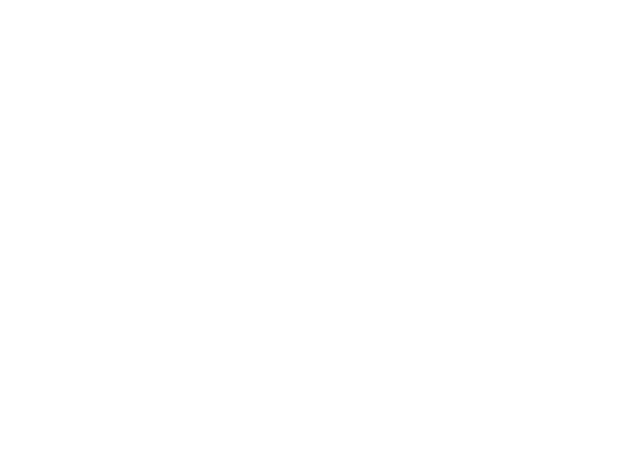
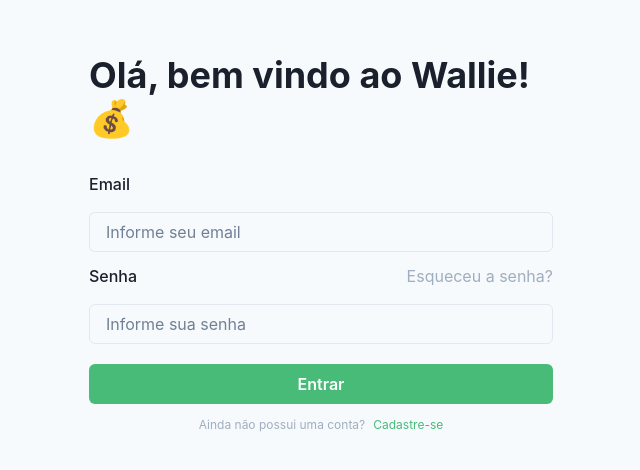
Before and after one commit to wallieapp/wallie-ui, a React (Create React App) app: page /home/login in a window 1280 px wide. Shown: the part 156-626 px from the top of the page, without its empty margins (319-959 px from the left). Built offline with nearby package versions, Linux system fonts and the light colour scheme; no server answers.

Commit message:
feat(structure-and-login): setting correct structure and login's flow

```diff
--- a/package.json
+++ b/package.json
@@ -21,6 +21,7 @@
     "react-router": "5.2.0",
     "react-router-dom": "5.2.0",
     "react-scripts": "5.0.1",
+    "react-toastify": "^9.0.1",
     "styled-components": "^5.3.5",
     "web-vitals": "^2.1.4"
   },
--- a/src/Auth.js
+++ b/src/Auth.js
@@ -2,11 +2,13 @@
 import { Route } from 'react-router-dom';
 
 import LoginContainer from './containers/Login';
+import SignUpContainer from './containers/SignUp';
 
 const Auth = () => (
 	<>
 		<Route exact path="/" component={LoginContainer} />
 		<Route exact path="/login" component={LoginContainer} />
+		<Route exact path="/sign-up" component={SignUpContainer} />
 	</>
 );
 
--- /dev/null
+++ b/src/Root.js
@@ -0,0 +1,33 @@
+import React from 'react';
+
+import 'react-toastify/dist/ReactToastify.css';
+
+import { ToastContainer } from 'react-toastify';
+import { ChakraProvider } from '@chakra-ui/react';
+import { Route, Switch, BrowserRouter as Router } from 'react-router-dom';
+
+import dayjs from 'dayjs';
+import isSameOrAfter from 'dayjs/plugin/isSameOrAfter';
+import customParseFormat from 'dayjs/plugin/customParseFormat';
+import 'dayjs/locale/pt-br';
+
+import Auth from './Auth';
+
+dayjs.locale('pt-br');
+dayjs.extend(isSameOrAfter);
+dayjs.extend(customParseFormat);
+
+const Root = () => (
+	<>
+        <ToastContainer/>
+        <ChakraProvider>
+            <Router basename="/home">
+                <Switch>
+                    <Route exact path="/(login|sign-up|forgot-password|reset-password|activate|register-success)" component={Auth} />
+                </Switch>
+            </Router>
+        </ChakraProvider>
+	</>
+);
+
+export default Root;
--- a/src/components/Login/Login.jsx
+++ b/src/components/Login/Login.jsx
@@ -16,7 +16,6 @@
 } from "@chakra-ui/react";
 
 const Login = ({
-    error,
     loading,
     onLoginClick,
     onSignUpClick,
@@ -32,10 +31,9 @@
             <Stack spacing={8} mx={"auto"} maxW={"lg"} py={12} px={6}>
                 <Stack align={"center"}>
                     <Heading fontSize={"4xl"}>
-                        Olá, bem vindo ao Wallie!
+                        Olá, bem vindo ao Wallie! 💰
                     </Heading>
                 </Stack>
-                { error && <Box bg='red.500' borderRadius={'8px'} w='100%' p={4} color='white' textAlign={'center'}> { error } </Box> }
                 <Formik initialValues={{ email: '', password: '' }} onSubmit={onLoginClick}>
 						{({ values, handleChange, handleSubmit }) => (
 							<Box>
@@ -47,7 +45,7 @@
 								<Stack direction={'column'} marginTop={3}>
 									<Stack direction={'row'} justify={'space-between'}>
                                         <FormLabel>Senha</FormLabel>
-                                        <Link onClick={onForgotPasswordClick} color={"gray.400"} _hover={{ color:"blue.400" }}>
+                                        <Link onClick={onForgotPasswordClick} color={"gray.400"} _hover={{ color:"green.400" }}>
                                             Esqueceu a senha?
                                         </Link>
 									</Stack>
@@ -55,7 +53,7 @@
 								</Stack>
 
                                 <Stack spacing={10}>
-                                    <Button bg={"blue.400"} color={"white"} _hover={{ bg: "blue.500" }} onClick={handleSubmit} disabled={!values.email || !values.password} marginTop={5} isLoading={loading}>
+                                    <Button bg={"green.400"} color={"white"} _hover={{ bg: "green.500" }} onClick={handleSubmit} disabled={!values.email || !values.password} marginTop={5} isLoading={loading}>
                                         Entrar
                                     </Button>
                                 </Stack>
@@ -64,7 +62,7 @@
                                     <Text color={"gray.400"}>
                                         Ainda não possui uma conta?
                                     </Text>
-                                    <Link color={"blue.400"} onClick={onSignUpClick}>
+                                    <Link color={"green.400"} onClick={onSignUpClick}>
                                         Cadastre-se
                                     </Link>
                                 </Stack>
@@ -77,7 +75,6 @@
 };
 
 Login.propTypes = {
-	error: PropTypes.string,
 	loading: PropTypes.bool.isRequired,
 	onLoginClick: PropTypes.func.isRequired,
 	onSignUpClick: PropTypes.func.isRequired,
--- /dev/null
+++ b/src/components/SignUp/SignUp.jsx
@@ -0,0 +1,30 @@
+import { React } from "react";
+import { PropTypes } from 'prop-types';
+
+import {
+  Flex,
+  useColorModeValue
+} from "@chakra-ui/react";
+
+const SignUp = ({
+    error,
+    loading
+ }) => {
+    return (
+        <Flex
+            minH={"100vh"}
+            align={"center"}
+            justify={"center"}
+            bg={useColorModeValue("gray.50", "gray.800")}
+        >
+            Olá
+        </Flex>
+    );
+};
+
+SignUp.propTypes = {
+	error: PropTypes.string,
+	loading: PropTypes.bool.isRequired
+};
+
+export default SignUp;
--- /dev/null
+++ b/src/components/SignUp/index.js
@@ -0,0 +1,3 @@
+import SignUp from './SignUp';
+
+export default SignUp;
--- a/src/containers/Login/Login.js
+++ b/src/containers/Login/Login.js
@@ -1,4 +1,5 @@
 import { get } from 'lodash';
+import { toast } from 'react-toastify';
 import { React, useState } from 'react';
 
 import Login from '../../components/Login';
@@ -20,8 +21,6 @@
 		const response = await authenticate({ email, password });
         const responseData = get(response.data, 'data');
 
-        console.log(responseData);
-
 		setLoading(false);
 
 		if (response.data && (response.data.status === 'success' && responseData.token)) {
@@ -35,11 +34,20 @@
             const errorData = get(response.data, 'data');
 
 			setError(mappedErrorCodes[errorData] || 'Algum erro aconteceu, tente novamente mais tarde.');
+
+            toast.error(error, {
+                position: 'bottom-center',
+                autoClose: 5000,
+                hideProgressBar: false,
+                closeOnClick: true,
+                pauseOnHover: true,
+                draggable: true,
+                progress: undefined,
+            });
 		}
 	};
 
     return <Login
-            error={error}
             loading={loading}
             onLoginClick={onLoginClick}
             onSignUpClick={onSignUpClick}
--- /dev/null
+++ b/src/containers/SignUp/SignUp.js
@@ -0,0 +1,15 @@
+import { React, useState } from 'react';
+
+import SignUp from '../../components/SignUp';
+
+const SignUpContainer = props => {
+    const [error, setError] = useState('');
+	const [loading, setLoading] = useState(false);
+
+    return <SignUp
+            error={error}
+            loading={loading}
+        />
+};
+
+export default SignUpContainer;
--- /dev/null
+++ b/src/containers/SignUp/index.js
@@ -0,0 +1,3 @@
+import SignUpContainer from './SignUp';
+
+export default SignUpContainer;
--- a/src/index.js
+++ b/src/index.js
@@ -1,21 +1,11 @@
-import App from './App';
 import React from 'react';
 import ReactDOM from 'react-dom/client';
 import reportWebVitals from './reportWebVitals';
 
-import { ChakraProvider } from '@chakra-ui/react';
-import { BrowserRouter as Router } from 'react-router-dom';
+import Root from './Root';
 
 const root = ReactDOM.createRoot(document.getElementById('root'));
 
-root.render(
-  <React.StrictMode>
-      <ChakraProvider>
-        <Router basename='/'>
-            <App />
-        </Router>
-      </ChakraProvider>
-  </React.StrictMode>
-);
+root.render(<Root/>);
 
 reportWebVitals();
```
Also changed, not shown: 1 other file (tests, documents, lock files or other folders).
